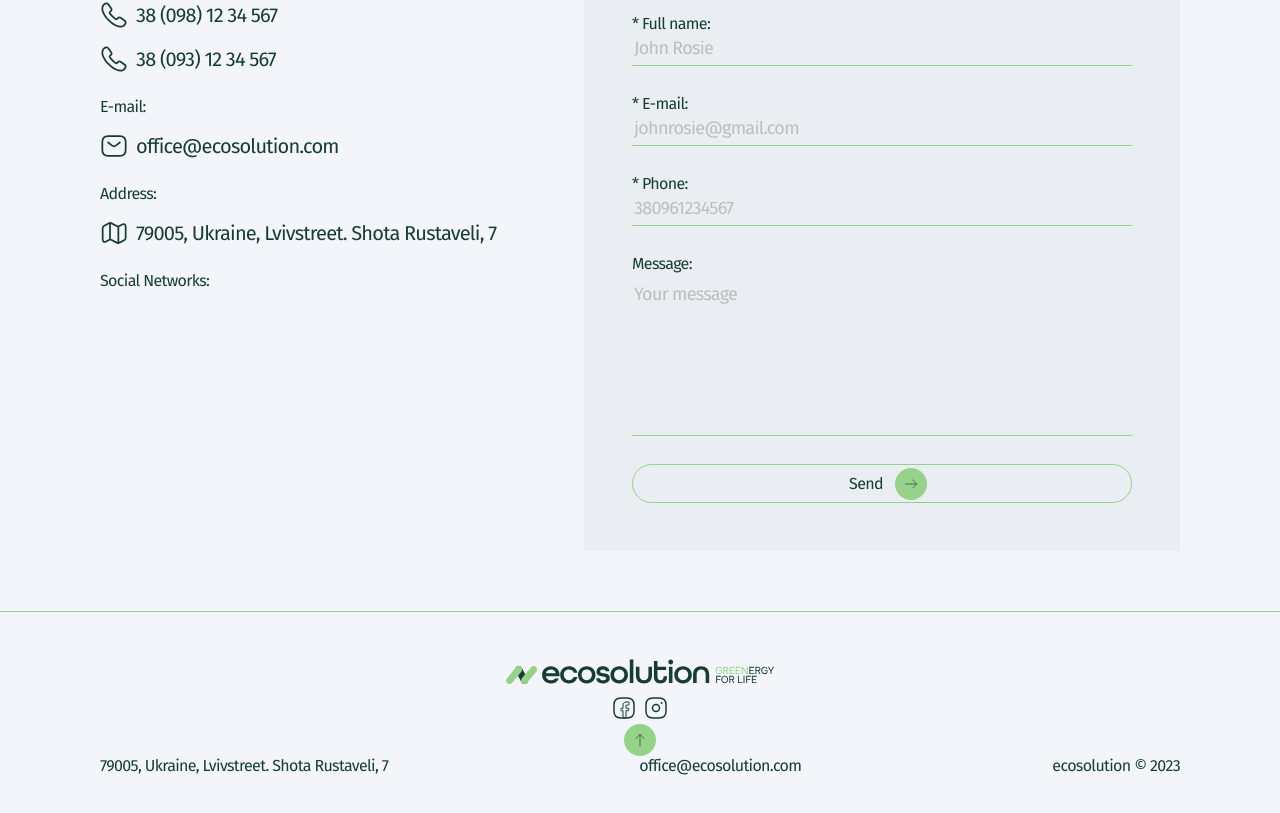
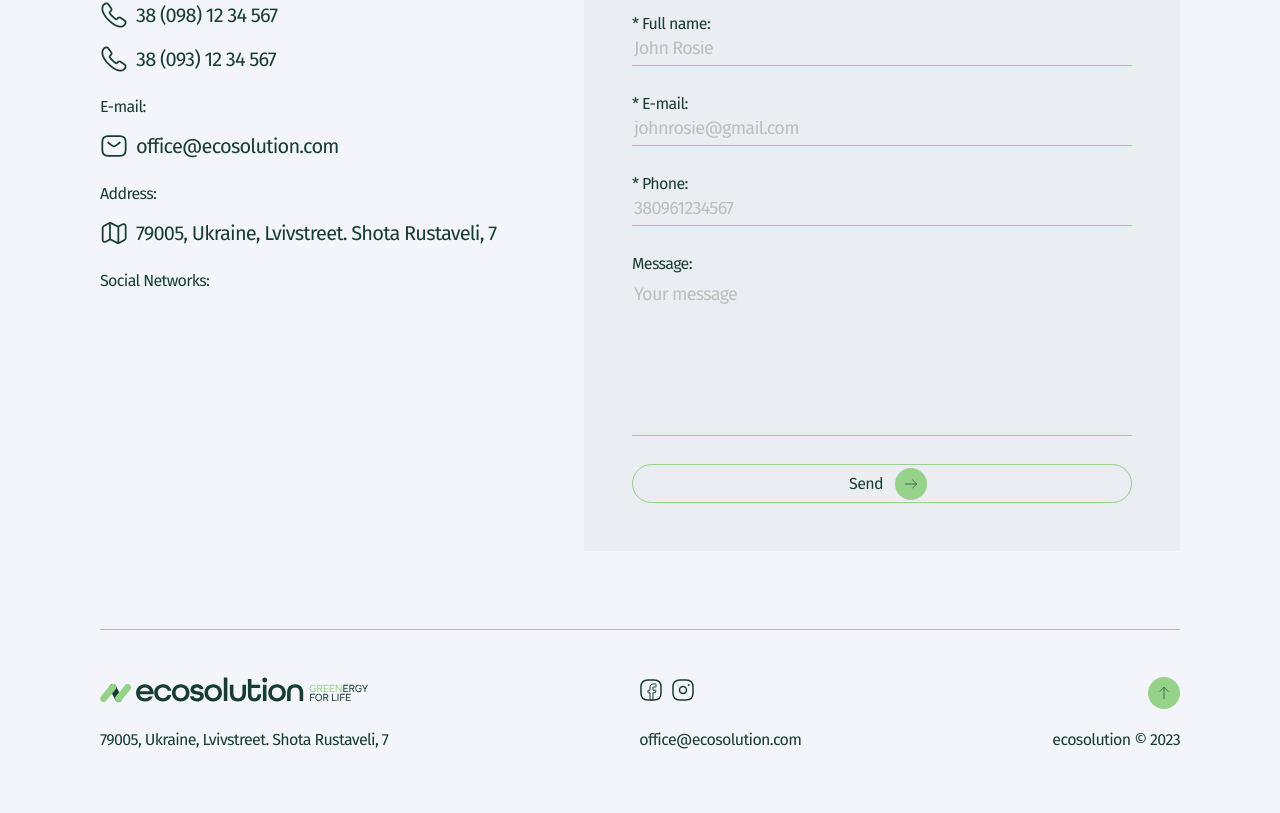
Before and after one commit to Ynln69/ecosolution-test, a React (Create React App) app: page / in a window 1280 px wide. Shown: the part 3458-4271 px from the top of the page. Built offline with nearby package versions, Linux system fonts and the light colour scheme.

Commit message:
коректно застилізований футер

```diff
--- a/src/components/Footer/Footer.styled.js
+++ b/src/components/Footer/Footer.styled.js
@@ -1,42 +1,61 @@
 import styled from "@emotion/styled";
 
 export const FooterSection = styled.footer`
-  position: relative;
-  margin-bottom: 24px;
+  padding-top: 18px;
+  padding-bottom: 24px;
   &::before {
     display: block;
     content: "";
-    background: #97d28b;
+    width: 100%;
     height: 1px;
     margin-bottom: 24px;
+
+    background: #97d28b;
     @media (min-width: 768px) {
+      width: 708px;
       margin-bottom: 40px;
+      margin-left: auto;
+      margin-right: auto;
     }
-  }
-  @media (min-width: 768px) {
-    margin-bottom: 40px;
+    @media (min-width: 1280px) {
+      width: 1080px;
+    }
   }
 `;
 
 export const FooterContent = styled.div`
+  position: relative;
   display: flex;
   flex-direction: column;
-  align-items: center;
+  gap: 24px;
+  margin-bottom: 24px;
+
   @media (min-width: 768px) {
-    justify-content: space-between;
+    flex-direction: row;
+    align-items: center;
+    gap: 87px;
+    margin-bottom: 16px;
+  }
+  @media (min-width: 1280px) {
+    gap: 270px;
   }
 `;
 
 export const ButtonUp = styled.button`
+  position: absolute;
+  right: 0;
+  top: 7px;
   display: flex;
   justify-content: center;
   align-items: center;
   padding: 8px;
   border-radius: 100px;
   border: none;
+
+  background: #97d28b;
   stroke: #173d33;
+
   transform: rotate(270deg);
-  background: #97d28b;
 `;
 
 export const SocialList = styled.ul`
```
